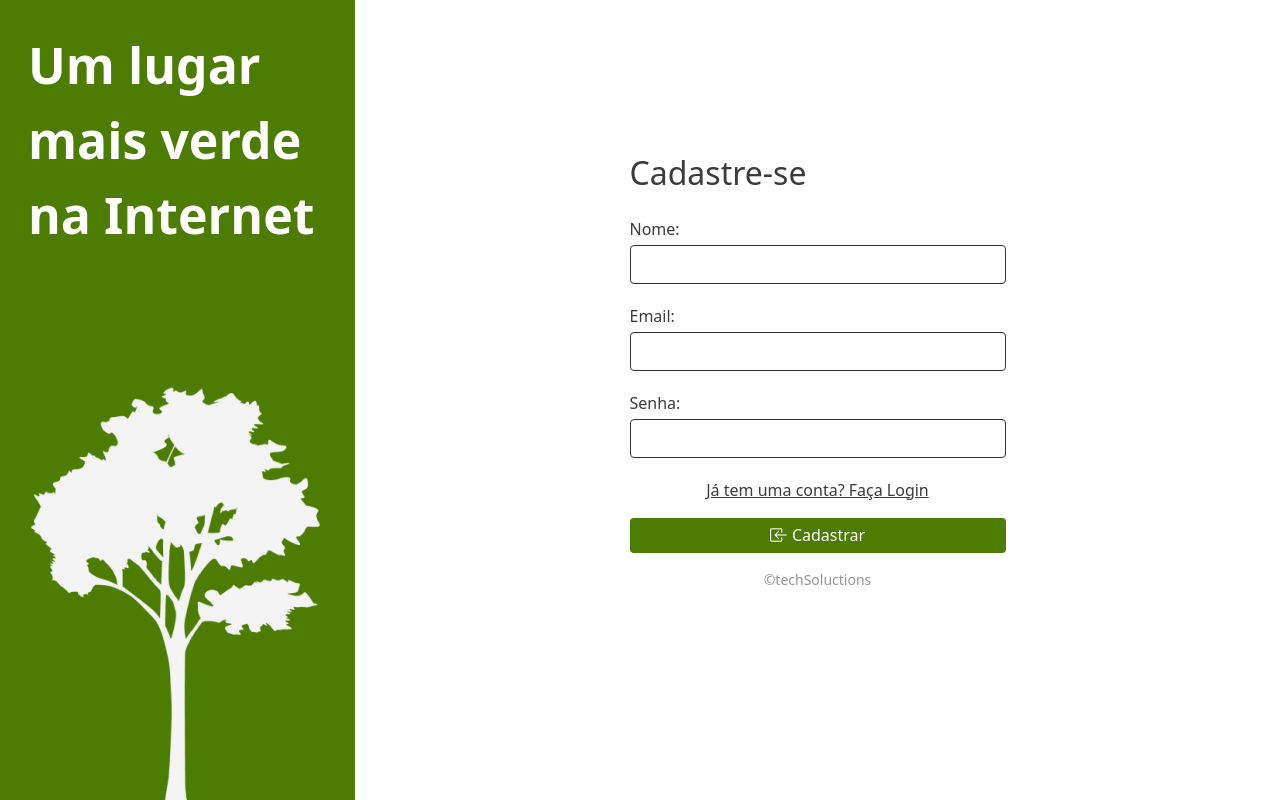
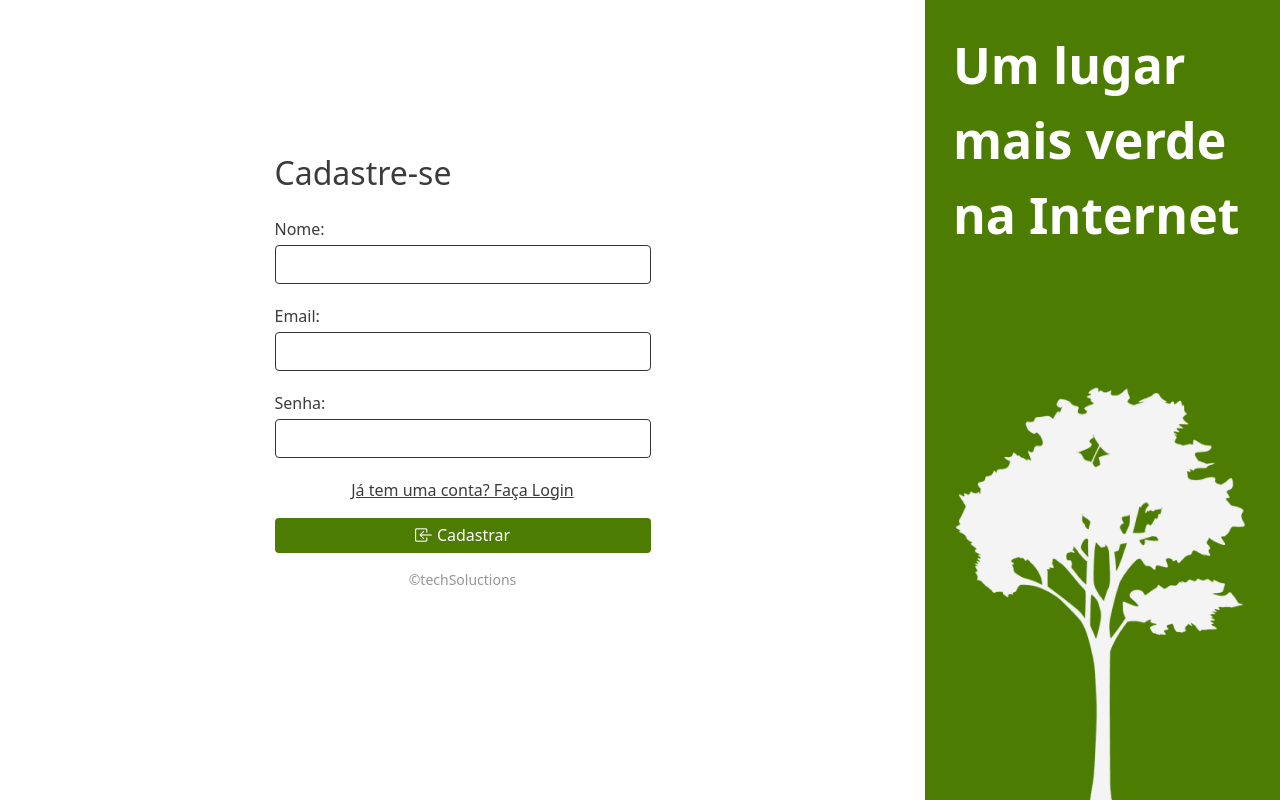
Before and after one commit to leandrosantino/greenblog, a PHP site: page /signup.php in a window 1280 px wide. Run offline with PHP 8.4, Linux system fonts and the light colour scheme.

Commit message:
Update Style Login and Register

```diff
--- a/src/comments.php
+++ b/src/comments.php
@@ -1,3 +1,5 @@
+<!-- comments -->
+
 <?php
 include './database/database.php';
 $header = include './header.php';
--- a/src/create_post.php
+++ b/src/create_post.php
@@ -1,3 +1,5 @@
+<!-- create_post -->
+
 <?php
 $header = include './header.php';
 
--- a/src/header.php
+++ b/src/header.php
@@ -1,3 +1,5 @@
+<!-- header-->
+
 <?php
 return <<<HTML
   <link rel="stylesheet" href="./styles/header.css">
--- a/src/index.php
+++ b/src/index.php
@@ -1,3 +1,6 @@
+<!-- index-->
+
+
 <?php
 include './database/database.php';
 $header = include './header.php';
--- a/src/post.php
+++ b/src/post.php
@@ -1,3 +1,6 @@
+<!-- post-->
+
+
 <?php
 include './database/database.php';
 
--- a/src/signup.php
+++ b/src/signup.php
@@ -1,3 +1,5 @@
+<!-- signup.php -->
+
 <?php
 $email_erro = '';
 $user_erro = '';
@@ -22,14 +24,6 @@ if (isset($_GET['user-erro'])) {
 
 <body>
   <main>
-    <section>
-      <span>
-        Um lugar mais verde na Internet
-      </span>
-      <div>
-        <img src="../../assets/tree.png" alt="tree">
-      </div>
-    </section>
     <section>
       <a href="/" id="logo_green"></a>
       <form id="login_form" method="post" action="/actions/create_user.php">
@@ -59,6 +53,14 @@ if (isset($_GET['user-erro'])) {
       </form>
 
     </section>
+    <section>
+      <span>
+        Um lugar mais verde na Internet
+      </span>
+      <div>
+        <img src="../../assets/tree.png" alt="tree">
+      </div>
+    </section>
   </main>
   <script src="/scripts/theme.js"></script>
 </body>
--- a/src/styles/create_post.css
+++ b/src/styles/create_post.css
@@ -1,3 +1,5 @@
+/* create_posts */
+
 main {
   display: flex;
   flex-direction: column;
--- a/src/styles/global.css
+++ b/src/styles/global.css
@@ -1,3 +1,5 @@
+/* global */
+
 @import url("https://cdn.jsdelivr.net/npm/bootstrap-icons@1.11.1/font/bootstrap-icons.css");
 @import url("https://cdn.jsdelivr.net/npm/bootstrap@5.0.2/dist/css/bootstrap.min.css");
 
--- a/src/styles/header.css
+++ b/src/styles/header.css
@@ -1,3 +1,5 @@
+/* header */
+
 header {
   background-color: var(--primary-2);
   width: 100%;
--- a/src/styles/home.css
+++ b/src/styles/home.css
@@ -1,3 +1,5 @@
+/* home */
+
 #content {
   max-width: 800px;
   width: 100%;
--- a/src/styles/login.css
+++ b/src/styles/login.css
@@ -1,3 +1,5 @@
+/* login */
+
 main {
     display: flex;
     width: 100%;
@@ -9,6 +11,16 @@ main {
 
 main>section:first-child {
     display: flex;
+    width: 100%;
+    height: 100%;
+    justify-content: center;
+    align-items: center;
+    position: relative;
+    padding-bottom: 56px;
+}
+
+main>section:last-child {
+    display: flex;
     width: 355px;
     padding: 28px 28px 0px 28px;
     flex-direction: column;
@@ -19,28 +31,20 @@ main>section:first-child {
     background-color: var(--primary-2);
 }
 
-main>section:first-child span {
+
+
+main>section:last-child span {
     font-size: 50px;
     font-weight: bold;
     color: var(--white);
 }
 
-main>section:last-child {
-    display: flex;
-    width: 100%;
-    height: 100%;
-    justify-content: center;
-    align-items: center;
-    position: relative;
-    padding-bottom: 56px;
-}
-
 #logo_green {
     position: absolute;
     top: 0;
-    right: 0;
-    margin-top: 8px;
-    margin-right: 8px;
+    left: 0;
+    margin-top: 6px;
+    margin-left: 8px;
     width: 150px;
     height: calc(var(--header-height) - 8px);
     background-image: var(--logo-url);
--- a/src/styles/posts.css
+++ b/src/styles/posts.css
@@ -1,3 +1,5 @@
+/*posts*/
+
 #content {
   max-width: 800px;
   width: 100%;
```
Also changed, not shown: src/scripts/passwordvis.js (added, +14 -0 lines), src/signin.php (+11 -8 lines).
